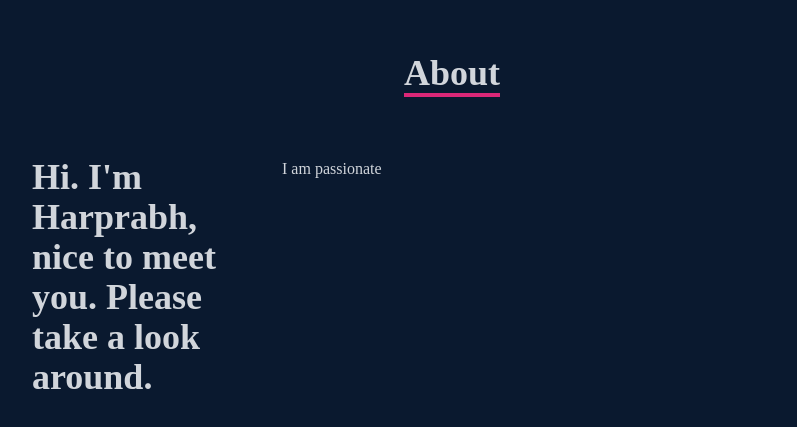
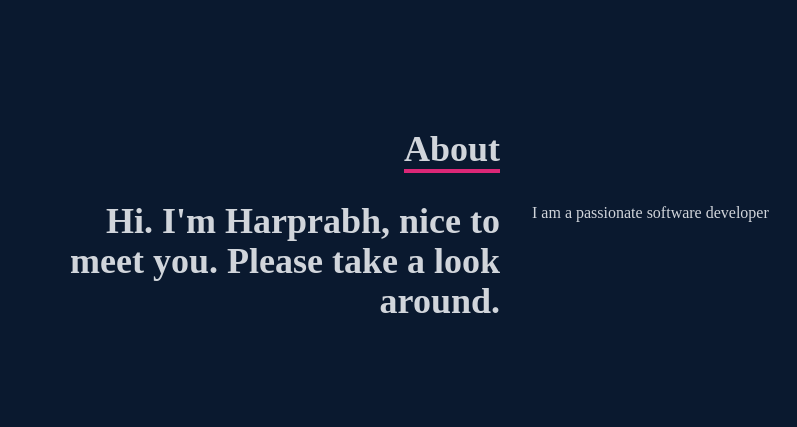
Before and after one commit to HarprabhGill/HarprabhGill.github.io, a React (Create React App) app: page / in a window 1280 px wide. Shown: the part 975-1402 px from the top of the page, without its empty margins (124-921 px from the left). Built offline with nearby package versions, Linux system fonts and the light colour scheme; the HTML template or start-up script is replaced by a standard one.

Commit message:
Added about

```diff
--- a/src/components/About.jsx
+++ b/src/components/About.jsx
@@ -8,14 +8,14 @@ const About = () => {
                     <div className='sm:text-right pb-8 pl-4'>
                         <p className='text-4xl font-bold inline border-b-4 border-pink-600'>About</p>
                     </div>
-                    <div></div>
-                    <div className='max-w-[1000px] w-full grid grid-cols-2 gap-8'>
-                        <div className='text-4xl font-bold'>
-                            <p>Hi. I'm Harprabh, nice to meet you. Please take a look around.</p>
-                        </div>
-                        <div>
-                            <p>I am passionate</p>
-                        </div>
+                <div></div>
+                </div>
+                <div className='max-w-[1000px] w-full grid sm:grid-cols-2 gap-8 px-4'>
+                    <div className='sm:text-right text-4xl font-bold'>
+                        <p>Hi. I'm Harprabh, nice to meet you. Please take a look around.</p>
+                    </div>
+                    <div>
+                        <p>I am a passionate software developer</p>
                     </div>
                 </div>
             </div>
--- /dev/null
+++ b/src/components/Skills.jsx
@@ -0,0 +1,23 @@
+import React from 'react'
+
+import HTML from '../assets/html.png';
+import CSS from '../assets/css.png';
+import JavaScript from '../assets/javascript.png';
+import ReactImg from '../assets/react.png';
+import Node from '../assets/node.png';
+import FireBase from '../assets/firebase.png';
+import AWS from '../assets/aws.png';
+import GitHub from '../assets/github.png';
+import Tailwind from '../assets/tailwind.png';
+import Mongo from '../assets/mongo.png';
+
+
+const Skills = () => {
+    return (
+        <div>
+
+        </div>
+    )
+}
+
+export default Skills
```
